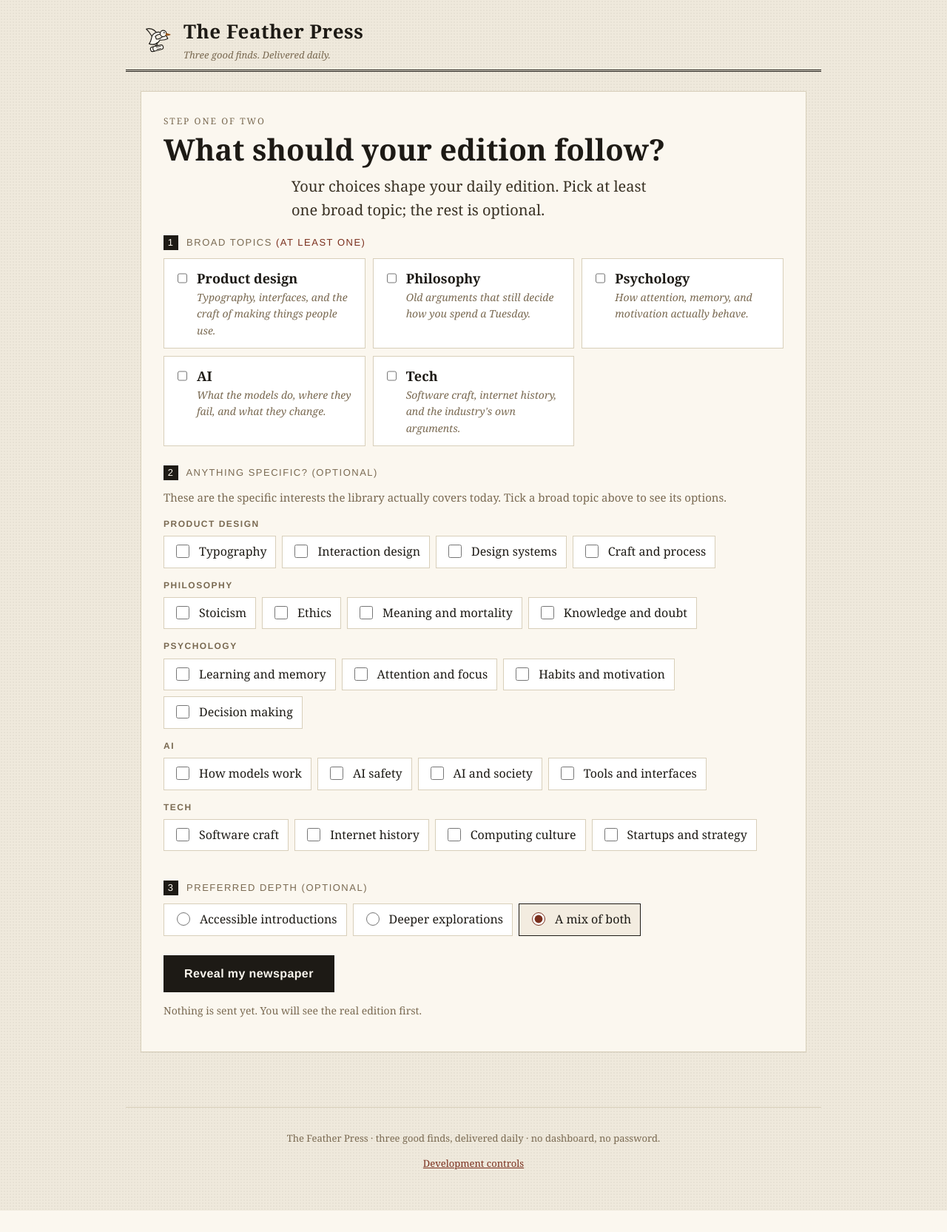
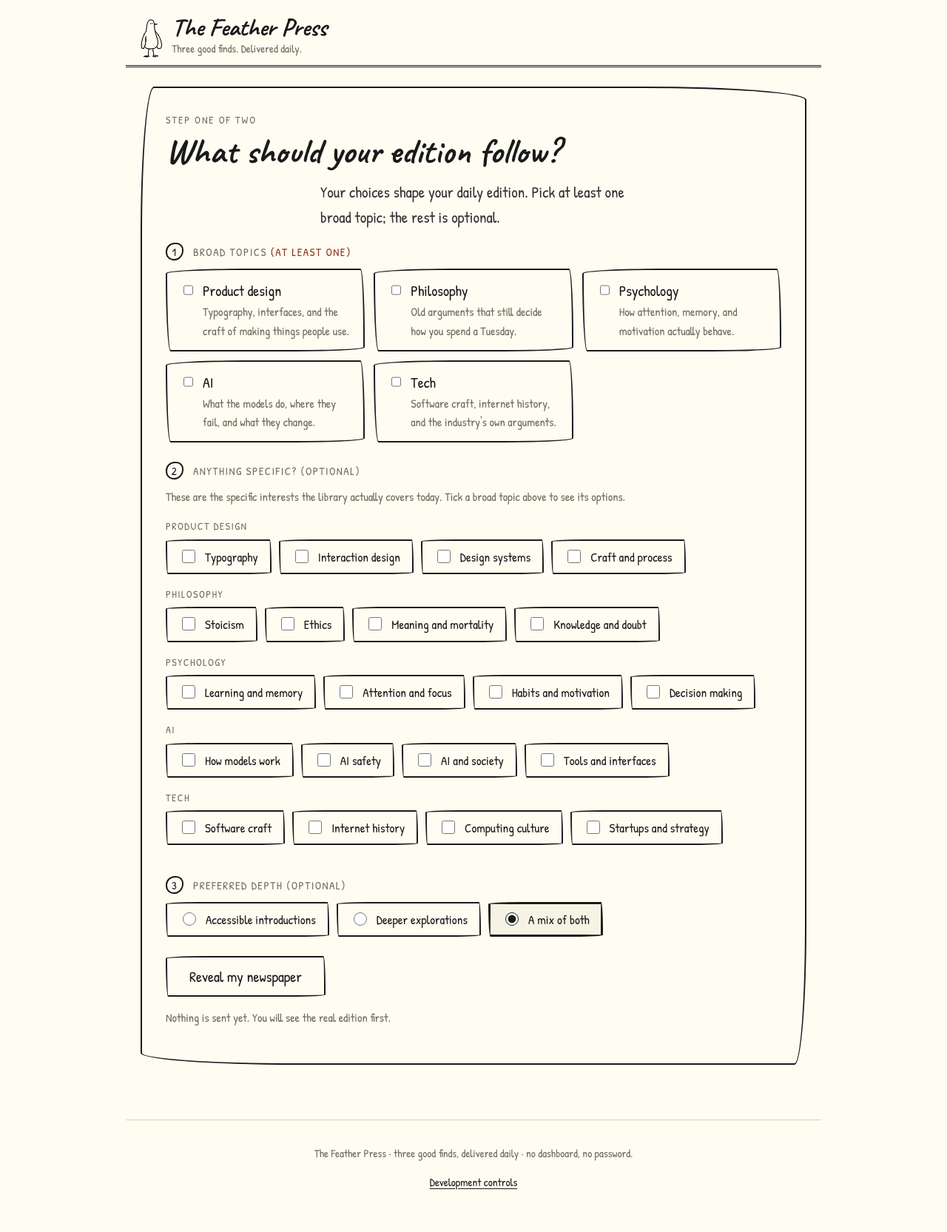
Before and after one commit to totomomo2727/serius, a FastAPI app: page /start in a window 1280 px wide. Shown: the whole page at 74% size. Before the commit the page ends 1636 px from the top, so only its background shows below. Run offline with FastAPI, Linux system fonts and the light colour scheme.

Commit message:
Redesign the paper in the Serius hand-drawn style with a postbox delivery animation
Co-Authored-By: Devin AI <158243242+devin-ai-integration[bot]@users.noreply.github.com>

```diff
--- a/app/static/press.css
+++ b/app/static/press.css
@@ -1,27 +1,43 @@
+@font-face {
+  font-family: "Caveat";
+  src: url("/static/fonts/caveat-bold.woff2") format("woff2");
+  font-weight: 700;
+  font-display: swap;
+}
+@font-face {
+  font-family: "Patrick Hand";
+  src: url("/static/fonts/patrick-hand.woff2") format("woff2");
+  font-weight: 400;
+  font-display: swap;
+}
+
 :root {
-  --paper: #fbf7ef;
-  --paper-edge: #efe9dc;
-  --ink: #1d1a15;
-  --ink-soft: #3a3225;
-  --ink-faint: #7a6a52;
-  --rule: #d8cfba;
-  --accent: #7a2f1d;
+  --paper: #fffdf2;
+  --paper-shade: #f7f3e4;
+  --ink: #1a1a1a;
+  --ink-soft: #333333;
+  --ink-faint: #6f6a5c;
+  --rule: #d9d2bd;
+  --alarm: #8c2f19;
+  --hand: "Caveat", "Bradley Hand", cursive;
+  --body: "Patrick Hand", "Segoe Print", "Comic Sans MS", cursive;
   --serif: Georgia, "Iowan Old Style", "Times New Roman", serif;
-  --sans: "Helvetica Neue", Helvetica, Arial, sans-serif;
+  --wobble: 255px 14px 225px 16px / 16px 225px 14px 255px;
+  --wobble-soft: 18px 220px 16px 210px / 200px 18px 190px 16px;
 }
 
 * { box-sizing: border-box; }
 
 body {
   margin: 0;
-  background: var(--paper-edge);
-  background-image: radial-gradient(rgba(0, 0, 0, 0.035) 1px, transparent 1px);
-  background-size: 4px 4px;
+  background: var(--paper);
   color: var(--ink);
-  font-family: var(--serif);
-  font-size: 18px;
+  font-family: var(--body);
+  font-size: 19px;
   line-height: 1.6;
 }
+
+h1, h2, h3 { font-family: var(--body); font-weight: 400; }
 
 .skip-link {
   position: absolute;
@@ -30,24 +46,25 @@ body {
   background: var(--ink);
   color: var(--paper);
   padding: 10px 16px;
-  z-index: 10;
+  z-index: 40;
 }
 .skip-link:focus { left: 8px; top: 8px; }
 
-a { color: var(--accent); }
+a { color: var(--ink); text-decoration-thickness: 1px; text-underline-offset: 3px; }
+a:hover { text-decoration-style: wavy; }
 a:focus-visible,
 button:focus-visible,
 input:focus-visible,
 summary:focus-visible {
-  outline: 3px solid var(--accent);
-  outline-offset: 2px;
+  outline: 3px solid var(--ink);
+  outline-offset: 3px;
 }
 
 /* masthead ---------------------------------------------------------------- */
 .masthead {
   max-width: 940px;
   margin: 0 auto;
-  padding: 22px 20px 10px;
+  padding: 20px 20px 10px;
   border-bottom: 3px double var(--ink);
   display: flex;
   align-items: center;
@@ -56,21 +73,22 @@ summary:focus-visible {
 }
 .masthead-link {
   display: flex;
-  align-items: center;
+  align-items: flex-end;
   gap: 12px;
   text-decoration: none;
   color: inherit;
 }
+.masthead-bird { height: 52px; width: auto; }
 .masthead-title {
   display: block;
-  font-size: 26px;
-  font-weight: 700;
-  letter-spacing: 0.5px;
+  font-family: var(--hand);
+  font-size: 34px;
+  line-height: 1;
+  letter-spacing: -0.4px;
 }
 .masthead-tagline {
   display: block;
-  font-size: 13px;
-  font-style: italic;
+  font-size: 15px;
   color: var(--ink-faint);
 }
 
@@ -78,46 +96,51 @@ main { max-width: 940px; margin: 0 auto; padding: 0 20px 48px; }
 
 /* shared blocks ----------------------------------------------------------- */
 .hero { padding: 40px 0 8px; text-align: center; }
-.hero h1 { font-size: clamp(34px, 7vw, 60px); line-height: 1.06; margin: 8px 0 14px; }
-.lede { font-size: 20px; color: var(--ink-soft); max-width: 44ch; margin: 0 auto 18px; }
+.hero h1 {
+  font-family: var(--hand);
+  font-size: clamp(42px, 8vw, 74px);
+  line-height: 1.02;
+  margin: 10px 0 16px;
+}
+.lede { font-size: 21px; color: var(--ink-soft); max-width: 44ch; margin: 0 auto 18px; }
 .hero .lede { margin-bottom: 26px; }
 .dateline {
-  font-size: 12px;
+  font-size: 14px;
   letter-spacing: 2px;
   text-transform: uppercase;
   color: var(--ink-faint);
   margin: 0;
 }
-.fine { font-size: 14px; color: var(--ink-faint); }
-.hint { font-size: 15px; color: var(--ink-faint); margin-top: 0; }
+.fine { font-size: 16px; color: var(--ink-faint); }
+.hint { font-size: 16px; color: var(--ink-faint); margin-top: 0; }
 
 .button {
   display: inline-block;
-  background: var(--ink);
-  color: var(--paper);
-  font-family: var(--sans);
-  font-size: 16px;
-  font-weight: 700;
-  letter-spacing: 0.4px;
-  padding: 14px 26px;
-  border: 2px solid var(--ink);
+  background: transparent;
+  color: var(--ink);
+  font-family: var(--body);
+  font-size: 20px;
+  padding: 12px 30px;
+  border: 2.5px solid var(--ink);
+  border-radius: var(--wobble);
   text-decoration: none;
   cursor: pointer;
+  transition: transform 0.12s ease, background 0.12s ease;
 }
-.button:hover { background: var(--accent); border-color: var(--accent); }
-.button.quiet { background: transparent; color: var(--ink); }
-.button.quiet:hover { background: var(--ink); color: var(--paper); }
+.button:hover { background: var(--paper-shade); transform: rotate(-0.6deg); }
+.button:active { transform: translateY(1px) rotate(0.4deg); }
+.button.quiet { border-style: dashed; }
 .link-button {
   background: none;
   border: 0;
   padding: 0;
-  color: var(--accent);
+  color: var(--ink);
   font: inherit;
-  font-size: 14px;
+  font-size: 16px;
   text-decoration: underline;
   cursor: pointer;
 }
-.cta-row { margin: 22px 0 8px; }
+.cta-row { margin: 24px 0 8px; }
 
 .rule { border: 0; border-top: 1px solid var(--rule); margin: 26px 0; }
 .rule.thick { border-top: 3px double var(--ink); }
@@ -127,28 +150,28 @@ main { max-width: 940px; margin: 0 auto; padding: 0 20px 48px; }
   grid-template-columns: repeat(auto-fit, minmax(230px, 1fr));
   gap: 28px;
 }
-.columns h2 { font-size: 21px; margin: 0 0 6px; }
-.columns p { margin: 0; color: var(--ink-soft); font-size: 17px; }
+.columns h2 { font-size: 24px; margin: 0 0 6px; }
+.columns p { margin: 0; color: var(--ink-soft); font-size: 18px; }
 .columns article + article { border-left: 1px solid var(--rule); padding-left: 28px; }
 
 .closing { text-align: center; padding: 10px 0 20px; }
-.closing-copy { font-size: 22px; font-style: italic; color: var(--ink-soft); }
+.closing img { height: 150px; width: auto; }
+.closing-copy { font-family: var(--hand); font-size: 32px; color: var(--ink); margin: 6px 0 18px; }
 
 .sheet {
   background: var(--paper);
-  border: 1px solid var(--rule);
-  box-shadow: 0 1px 0 rgba(0, 0, 0, 0.05);
-  padding: 30px;
+  border: 2.5px solid var(--ink);
+  border-radius: var(--wobble-soft);
+  padding: 32px;
   margin: 26px 0;
 }
 .sheet.narrow { max-width: 620px; margin-inline: auto; }
-.sheet h1 { font-size: clamp(28px, 5vw, 40px); line-height: 1.12; margin: 6px 0 12px; }
+.sheet h1 { font-family: var(--hand); font-size: clamp(34px, 6vw, 48px); line-height: 1.08; margin: 6px 0 12px; }
 
 /* forms ------------------------------------------------------------------- */
 .form fieldset { border: 0; margin: 0 0 26px; padding: 0; }
 .form legend {
-  font-family: var(--sans);
-  font-size: 13px;
+  font-size: 15px;
   letter-spacing: 1.5px;
   text-transform: uppercase;
   color: var(--ink-faint);
@@ -156,43 +179,44 @@ main { max-width: 940px; margin: 0 auto; padding: 0 20px 48px; }
 }
 .legend-number {
   display: inline-block;
-  background: var(--ink);
-  color: var(--paper);
-  width: 20px;
-  height: 20px;
-  line-height: 20px;
+  border: 2px solid var(--ink);
+  border-radius: 50% 40% 55% 45%;
+  color: var(--ink);
+  width: 24px;
+  height: 24px;
+  line-height: 21px;
   text-align: center;
-  margin-right: 6px;
+  margin-right: 8px;
 }
-.required { color: var(--accent); }
+.required { color: var(--alarm); }
 .choice-grid {
   display: grid;
   grid-template-columns: repeat(auto-fit, minmax(240px, 1fr));
-  gap: 10px;
+  gap: 12px;
 }
-.choice-row { display: flex; flex-wrap: wrap; gap: 8px; }
+.choice-row { display: flex; flex-wrap: wrap; gap: 10px; }
 .choice {
   display: flex;
   gap: 10px;
   align-items: flex-start;
-  border: 1px solid var(--rule);
-  background: #fff;
-  padding: 12px 14px;
+  border: 2px solid var(--ink);
+  border-radius: var(--wobble);
+  background: transparent;
+  padding: 12px 18px;
   cursor: pointer;
 }
-.choice:hover { border-color: var(--ink); }
-.choice input { margin-top: 5px; width: 18px; height: 18px; accent-color: var(--accent); }
-.choice strong { display: block; font-size: 18px; }
-.choice em { display: block; font-size: 14px; color: var(--ink-faint); font-style: italic; }
-.choice.small { padding: 8px 12px; font-size: 16px; }
-.choice.small input { margin-top: 3px; }
-.choice:has(input:checked) { border-color: var(--ink); background: #f3ece0; }
-.consent { margin-top: 14px; font-size: 16px; }
+.choice:hover { background: var(--paper-shade); }
+.choice input { margin-top: 6px; width: 18px; height: 18px; accent-color: var(--ink); }
+.choice strong { display: block; font-size: 20px; font-weight: 400; }
+.choice em { display: block; font-size: 16px; color: var(--ink-faint); font-style: normal; }
+.choice.small { padding: 8px 16px; font-size: 17px; }
+.choice.small input { margin-top: 4px; }
+.choice:has(input:checked) { background: var(--paper-shade); box-shadow: inset 0 0 0 1px var(--ink); }
+.consent { margin-top: 14px; font-size: 17px; }
 
-.interest-group { margin-bottom: 14px; }
+.interest-group { margin-bottom: 16px; }
 .interest-group h3 {
-  font-family: var(--sans);
-  font-size: 12px;
+  font-size: 14px;
   letter-spacing: 1.5px;
   text-transform: uppercase;
   color: var(--ink-faint);
@@ -210,84 +233,84 @@ main { max-width: 940px; margin: 0 auto; padding: 0 20px 48px; }
 .text-input {
   width: 100%;
   max-width: 420px;
-  font-family: var(--serif);
-  font-size: 18px;
-  padding: 12px 14px;
-  border: 1px solid var(--ink);
-  background: #fff;
+  font-family: var(--body);
+  font-size: 19px;
+  padding: 12px 16px;
+  border: 2px solid var(--ink);
+  border-radius: var(--wobble);
+  background: transparent;
 }
 
 .error {
-  border-left: 4px solid var(--accent);
-  background: #f6e7e1;
-  padding: 10px 14px;
-  color: #5c2013;
+  border: 2px solid var(--alarm);
+  border-radius: var(--wobble);
+  padding: 10px 16px;
+  color: var(--alarm);
 }
-.error-inline { color: #8c2f19; }
+.error-inline { color: var(--alarm); }
 .notice {
-  border-left: 4px solid var(--ink-faint);
-  background: #f2ecdf;
-  padding: 10px 14px;
-  font-size: 16px;
+  border: 2px dashed var(--ink-faint);
+  border-radius: var(--wobble);
+  padding: 10px 16px;
+  font-size: 17px;
 }
 .dev-box {
-  border: 1px dashed var(--ink-faint);
-  padding: 10px 14px;
-  font-size: 15px;
-  background: #f2ecdf;
+  border: 2px dashed var(--ink-faint);
+  border-radius: var(--wobble);
+  padding: 10px 16px;
+  font-size: 16px;
 }
 
 /* edition ----------------------------------------------------------------- */
 .edition-masthead {
   text-align: center;
-  font-size: clamp(36px, 8vw, 62px);
+  font-family: var(--hand);
+  font-size: clamp(44px, 9vw, 70px);
   margin: 6px 0 2px;
 }
 .edition-tagline {
   text-align: center;
-  font-style: italic;
   color: var(--ink-faint);
   margin: 0;
 }
 .edition .dateline { text-align: center; }
-.intro { font-size: 19px; color: var(--ink-soft); }
+.intro { font-size: 20px; color: var(--ink-soft); }
 .piece-index {
-  font-family: var(--sans);
-  font-size: 12px;
+  font-size: 14px;
   letter-spacing: 1.5px;
   text-transform: uppercase;
   color: var(--ink-faint);
   margin: 0;
 }
-.piece-title { font-size: clamp(24px, 4vw, 32px); line-height: 1.2; margin: 6px 0 4px; }
-.byline { margin: 0; color: var(--ink-soft); font-size: 16px; }
-.stamps { display: flex; flex-wrap: wrap; gap: 8px; margin: 10px 0; }
+.piece-title { font-family: var(--hand); font-size: clamp(30px, 5vw, 40px); line-height: 1.1; margin: 4px 0 4px; }
+.byline { margin: 0; color: var(--ink-soft); font-size: 17px; }
+.stamps { display: flex; flex-wrap: wrap; gap: 8px; margin: 12px 0; }
 .stamp {
-  font-family: var(--sans);
-  font-size: 11px;
+  font-size: 13px;
   letter-spacing: 1.5px;
   text-transform: uppercase;
-  border: 1px solid var(--rule);
-  padding: 3px 8px;
+  border: 1.5px solid var(--rule);
+  border-radius: var(--wobble);
+  padding: 2px 12px;
   color: var(--ink-faint);
 }
-.stamp.revisit { border-color: var(--accent); color: var(--accent); }
-.why { font-size: 16px; color: var(--ink-soft); }
-.summary { font-size: 18px; }
-.source-link { font-weight: 700; }
-.signoff { text-align: center; font-style: italic; color: var(--ink-soft); }
-.subscribe h2 { font-size: 26px; margin-top: 0; }
+.stamp.revisit { border-color: var(--ink); color: var(--ink); }
+.why { font-size: 17px; color: var(--ink-soft); }
+.summary { font-family: var(--serif); font-size: 17px; line-height: 1.65; }
+.source-link { font-size: 19px; }
+.signoff { text-align: center; font-family: var(--hand); font-size: 26px; color: var(--ink-soft); }
+.subscribe h2 { font-family: var(--hand); font-size: 34px; margin-top: 0; }
 
 .state-actions { display: flex; flex-wrap: wrap; gap: 14px; align-items: center; }
 .inline-form { display: inline-block; margin-right: 8px; }
-.dev-list { font-size: 15px; }
+.dev-list { font-size: 16px; }
 
 .footer {
   max-width: 940px;
   margin: 0 auto;
   padding: 18px 20px 40px;
   border-top: 1px solid var(--rule);
-  font-size: 13px;
+  font-size: 15px;
   color: var(--ink-faint);
   text-align: center;
 }
--- a/app/templates/base.html
+++ b/app/templates/base.html
@@ -12,7 +12,7 @@
   <a class="skip-link" href="#main">Skip to content</a>
   <header class="masthead">
     <a class="masthead-link" href="/">
-      <img src="/static/seagull.svg" alt="" width="46" height="46" class="masthead-bird">
+      <img src="/static/serius/serius-standing.png" alt="" width="113" height="195" class="masthead-bird">
       <span>
         <span class="masthead-title">{{ app_name }}</span>
         <span class="masthead-tagline">{{ tagline }}</span>
--- a/app/templates/landing.html
+++ b/app/templates/landing.html
@@ -46,7 +46,8 @@
 <hr class="rule">
 
 <section class="closing">
-  <img src="/static/seagull.svg" alt="A seagull carrying a rolled newspaper" width="120" height="120">
+  <img src="/static/serius/serius-standing.png" alt="Serius, the seagull who brings the paper"
+       width="113" height="195">
   <p class="closing-copy">Your choices shape your daily edition.</p>
   <p><a class="button" href="/start">Choose your interests</a></p>
 </section>
```
Also changed, not shown: other parts of app/static/press.css (+110 -18 lines), app/templates/preview.html (+14 -3 lines), README.md, app/static/fonts/caveat-bold.woff2 (added), app/static/fonts/patrick-hand.woff2 (added), app/static/seagull.svg, app/static/serius/flag.svg (added), app/static/serius/letter.svg (added), app/static/serius/postbox.svg (added), app/static/serius/serius-greeting.png (added), app/static/serius/serius-standing.png (added), app/static/serius/serius-walk.png (added).
